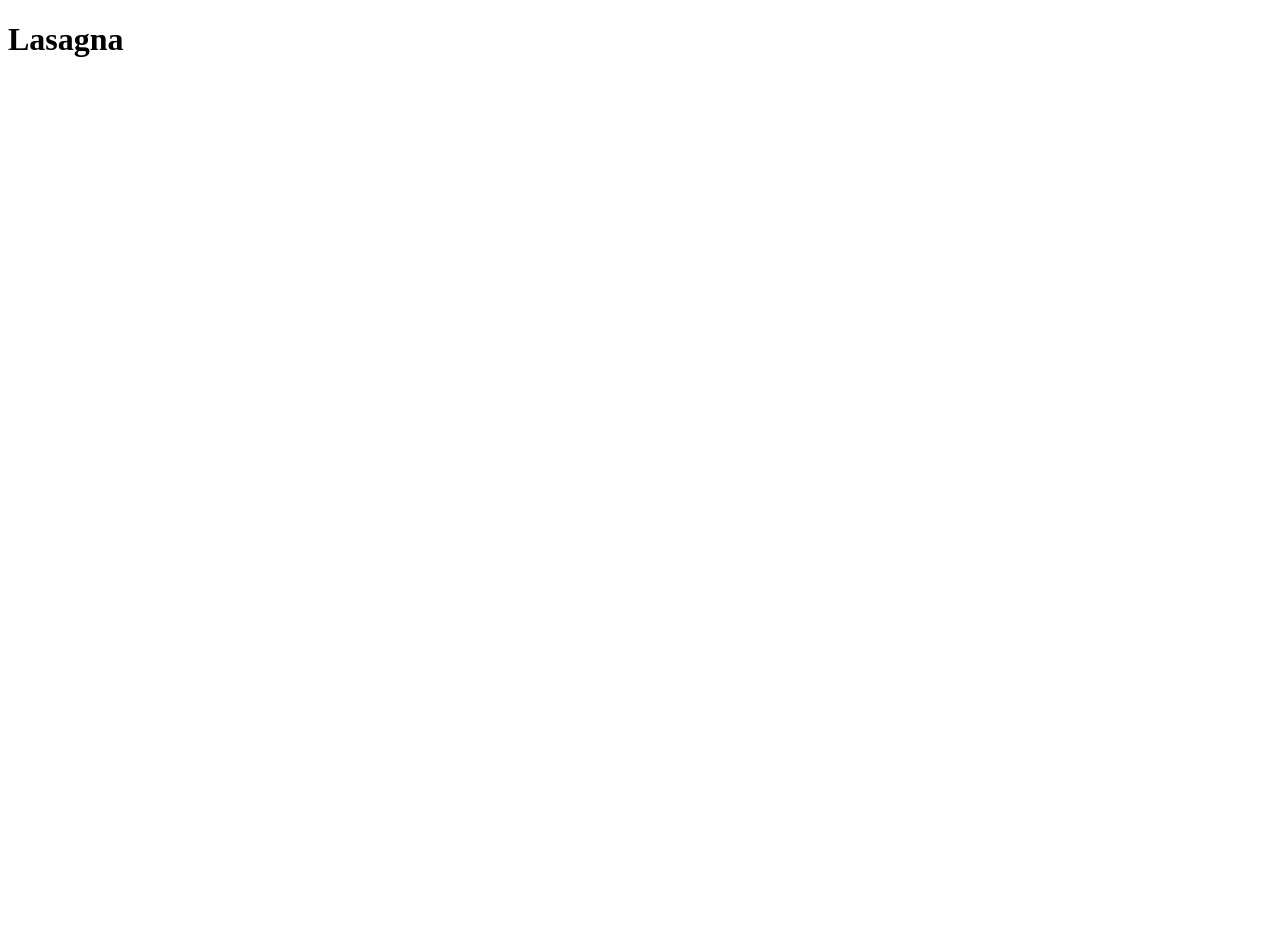
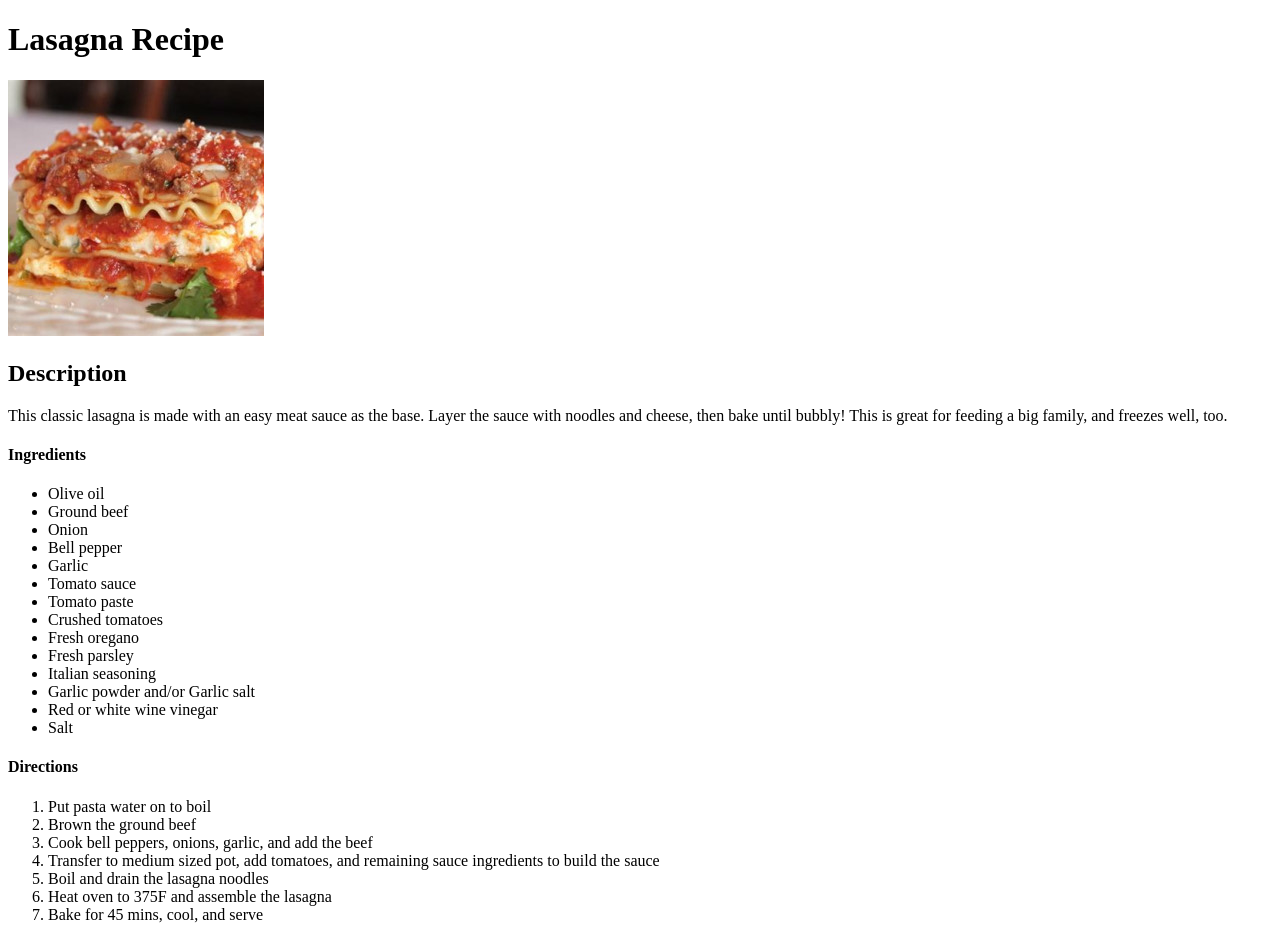
Before and after one commit to caveman418/odin-recipes, a plain HTML site: page recipes/lasagna.html in a window 1280 px wide. Before the commit the page ends 800 px from the top, so only its background shows below. Drawn offline with Linux system fonts and the light colour scheme.

Commit message:
Added image directory with lasagna image. Added lasagna description, ingredients, and steps

```diff
--- a/recipes/lasagna.html
+++ b/recipes/lasagna.html
@@ -7,6 +7,39 @@
     </head>
 
     <body>
-        <h1>Lasagna</h1>
+        <h1>Lasagna Recipe</h1>
+        <img src="../img/lasagnapic.jpg" alt="Image of lasagna">
+        <h2>Description</h2>
+        <p>This classic lasagna is made with an easy meat sauce as the base.
+            Layer the sauce with noodles and cheese, then bake until bubbly!
+            This is great for feeding a big family, and freezes well, too.
+        </p>
+        <h4>Ingredients</h4>
+        <ul>
+            <li>Olive oil</li>
+            <li>Ground beef</li>
+            <li>Onion</li>
+            <li>Bell pepper</li>
+            <li>Garlic</li>
+            <li>Tomato sauce</li>
+            <li>Tomato paste</li>
+            <li>Crushed tomatoes</li>
+            <li>Fresh oregano</li>
+            <li>Fresh parsley</li>
+            <li>Italian seasoning</li>
+            <li>Garlic powder and/or Garlic salt</li>
+            <li>Red or white wine vinegar</li>
+            <li>Salt</li>
+        </ul>
+        <h4>Directions</h4>
+        <ol>
+            <li>Put pasta water on to boil</li>
+            <li>Brown the ground beef</li>
+            <li>Cook bell peppers, onions, garlic, and add the beef</li>
+            <li>Transfer to medium sized pot, add tomatoes, and remaining sauce ingredients to build the sauce</li>
+            <li>Boil and drain the lasagna noodles</li>
+            <li>Heat oven to 375F and assemble the lasagna</li>
+            <li>Bake for 45 mins, cool, and serve</li>
+        </ol>
     </body>
 </html>
```
Also changed, not shown: img/lasagnapic.jpg (added).
